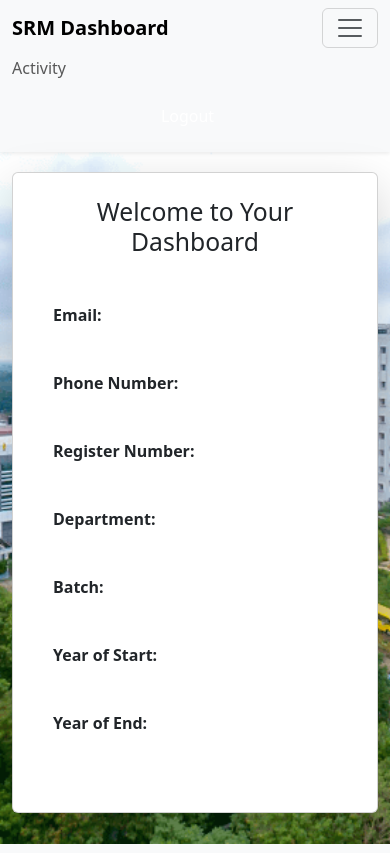
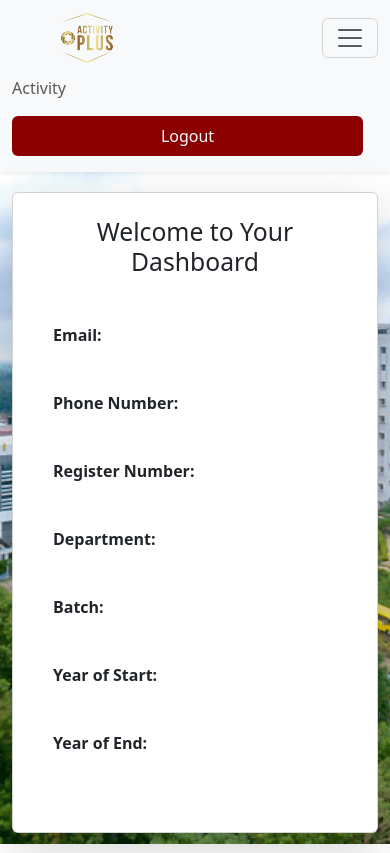
Before and after one commit to Brindhalakshmi17/mini-project, a Flask app: template templates/dashboard.html in a window 390 px wide, after a click that opens the changed part. Run offline with Flask 3, Linux system fonts and the light colour scheme; the template is opened without the code that fills it, so the values that code supplies are empty; some libraries are stand-ins or nearby versions.

Commit message:
dashboard changes

```diff
--- a/static/dashboard.css
+++ b/static/dashboard.css
@@ -65,15 +65,14 @@ h2 {
 
 /* Custom Label Style */
 .custom-label {
-    white-space: nowrap; /* Prevents text from wrapping to the next line */
-    width: 150px; /* Set a fixed width for labels */
-    padding-right: 15px; /* Add space between label and value */
+    width: auto; /* Remove fixed width */
+    padding-right: 15px;
+    white-space: nowrap; /* This prevents the label text from wrapping */
 }
 
-/* Form Control Plain Text Style */
 .form-control-plaintext {
-    font-weight: normal;
-    color: #333;
+    display: inline-block;
+    vertical-align: middle;
 }
 
 /* Responsive Styles */
@@ -82,17 +81,21 @@ h2 {
         padding: 20px; /* Adjust padding for smaller screens */
     }
 
-    .card {
-        padding: 20px; /* Adjust padding for smaller screens */
-        max-width: 100%; /* Ensure card doesn't exceed screen width */
-    }
+/* Increase the width of the card to prevent overlapping */
+.card {
+    max-width: 1000px; /* Increase max-width to give more space */
+    width: 100%; /* Ensure it takes the full width of its container */
+}
 
     h2 {
         font-size: 1.5rem;
     }
 
     .custom-label {
-        width: 100%; /* Make labels full-width on smaller screens */
-        padding-right: 0; /* Remove extra spacing on smaller screens */
+        white-space: nowrap; /* Prevents text wrapping */
+        width: 40%; /* Adjust label width to give it more space */
+    }
+    .form-control-plaintext {
+        white-space: nowrap; /* Prevent text wrapping in the value field */
     }
 }
--- a/templates/dashboard.html
+++ b/templates/dashboard.html
@@ -10,8 +10,10 @@
 <body>
   <nav class="navbar navbar-expand-lg navbar-light bg-light shadow-sm">
     <div class="container-fluid">
-      <a class="navbar-brand" href="/dashboard">SRM Dashboard</a>
-      <button class="navbar-toggler" type="button" data-bs-toggle="collapse" data-bs-target="#navbarSupportedContent" aria-controls="navbarSupportedContent" aria-expanded="false" aria-label="Toggle navigation">
+      <a class="navbar-brand" href="/dashboard">
+        <img src="{{ url_for('static', filename='logo2.png') }}" alt="Logo" style="height: 50px;">
+    </a>
+          <button class="navbar-toggler" type="button" data-bs-toggle="collapse" data-bs-target="#navbarSupportedContent" aria-controls="navbarSupportedContent" aria-expanded="false" aria-label="Toggle navigation">
         <span class="navbar-toggler-icon"></span>
       </button>
       <div class="collapse navbar-collapse" id="navbarSupportedContent">
@@ -22,7 +24,7 @@
         </ul>
         <ul class="navbar-nav ms-auto mb-2 mb-lg-0">
           <li class="nav-item">
-            <a class="nav-link btn btn-danger text-white px-3" href="/logout">Logout</a>
+            <a class="nav-link btn btn-danger text-light px-3" href="/logout" style="color: white; background-color: darkred;">Logout</a>
           </li>
         </ul>
       </div>
@@ -38,9 +40,9 @@
             <div class="row mb-3">
               <label class="col-md-5 col-form-label custom-label"><strong>Email:</strong></label>
               <div class="col-md-7">
-                <p class="form-control-plaintext">{{ user['email'] }}</p>
+                  <p class="form-control-plaintext">{{ user['email'] }}</p>
               </div>
-            </div>
+          </div>
             <div class="row mb-3">
               <label class="col-md-5 col-form-label custom-label"><strong>Phone Number:</strong></label>
               <div class="col-md-7">
```
